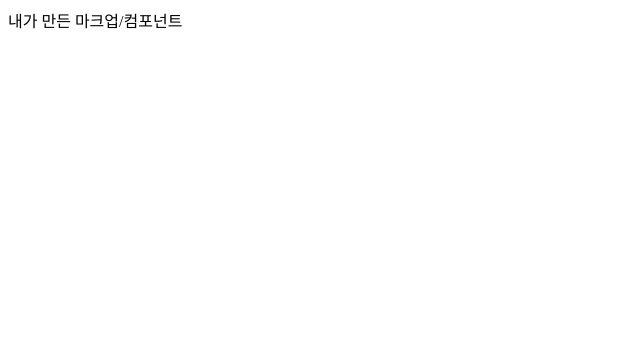
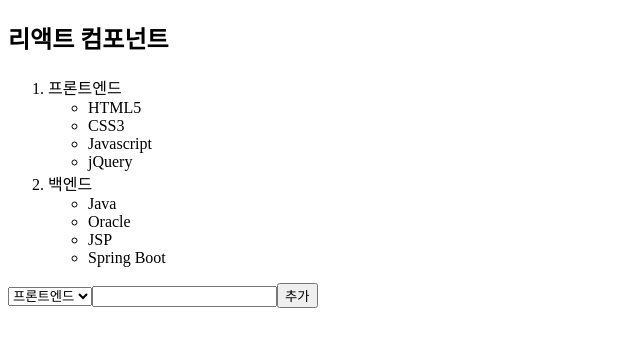
Before and after one commit to rngustmd/2026B_react, a React (Vite) app: page / in a window 1280 px wide. Shown: the top 346 px of the page, without its empty margins (0-640 px from the left). Built offline with nearby package versions, Linux system fonts and the light colour scheme.

Commit message:
0911 3hr

```diff
--- /dev/null
+++ b/src/example/day01/Component1.jsx
@@ -0,0 +1,26 @@
+/*
+    1. 컴포넌트명.jsx 파일 생성한다
+    2. export default
+        export default : 내보내기 , 다른 파일에서 import 할 수 있도록
+            - 만약에 내부에서 사용하는 컴포넌트는 생략
+        컴포넌트명 : 첫글자 무조건 대문자로 시작
+    3. { } 안에 return 에서는 JSX문법가능 , 그외 JS문법
+        return 에서는 2줄이상 입력시 ( <> <> ) 묶는다.
+
+*/
+function Footer( props ){       // 푸터
+    return <div> 푸터구역 </div>
+}
+
+function Header( props ){       // 헤더
+    return <div> 헤더구역 </div>
+}
+
+export default function Component1( props ){
+
+    return( <>
+        <Header> </Header>
+        <div> 메인페이지 </div>
+        <Footer> </Footer>
+    </>)
+}
--- /dev/null
+++ b/src/example/day01/Component2.jsx
@@ -0,0 +1,53 @@
+// Component2.jsx 만들고 78~79 코드 따라서 작성
+// App -> Component2
+
+// 1. 선언적함수 방법으로 컴포넌트 생성
+function FrontComp( props ){
+    return(<>
+    <li> 프론트엔드 </li>
+    <ul>
+        <li> HTML5 </li>
+        <li> CSS3 </li>
+        <li> Javascript </li>
+        <li> jQuery </li>
+    </ul>
+    </>)
+}
+// 2. 화살표함수 방법으로 컴포넌트 생성
+const BackComp = ( props ) => {
+    return(<>
+    <li> 백엔드 </li>
+    <ul>
+        <li> Java </li>
+        <li> Oracle </li>
+        <li> JSP </li>
+        <li> Spring Boot </li>
+    </ul>
+    </>)
+}
+// 3. 익명함수 방법으로 컴포넌트 생성
+let FormComp = function( props ){
+    return (<>
+    <form>
+        <select name="gubun">
+            <option value="front"> 프론트엔드 </option>
+            <option value="back"> 백엔드 </option>
+        </select>
+        <input type="text" name="title" />
+        <input type="submit" value="추가" />
+    </form>
+    </>)
+}
+// 4. 3가지 컴포넌트 합치는 컴포넌트
+export default function Component2( props ){
+    return (<>
+        <div>
+            <h2> 리액트 컴포넌트 </h2>
+            <ol>
+                <FrontComp> </FrontComp>
+                <BackComp />
+            </ol>
+            <FormComp />
+        </div>
+    </>)
+}
--- a/src/main.jsx
+++ b/src/main.jsx
@@ -13,6 +13,12 @@ const create = createRoot( root );
 // 2. 가져온 컴포넌트 렌더링하기
 // create.render( <App> </App>)
 
-// [day01]
-import MyMarKup from "./example/day01/MyMarKup";
-create.render( <MyMarKup> </MyMarKup> )
+// [day01] render는 1번 가능하므로 예제 컴포넌트 변경 필요
+// import MyMarKup from "./example/day01/MyMarKup";
+// create.render( <MyMarKup> </MyMarKup> )
+
+// import Component1 from "./example/day01/Component1";
+// create.render( <Component1> </Component1> )
+
+import Component2 from "./example/day01/Component2";
+create.render( <Component2> </Component2>)
```
